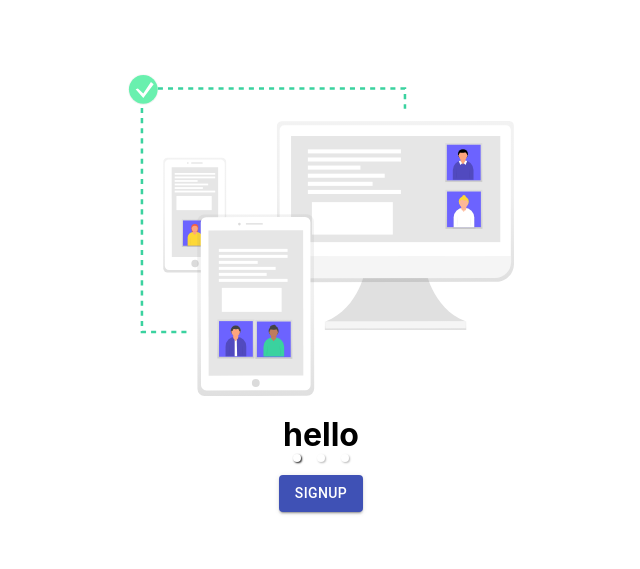
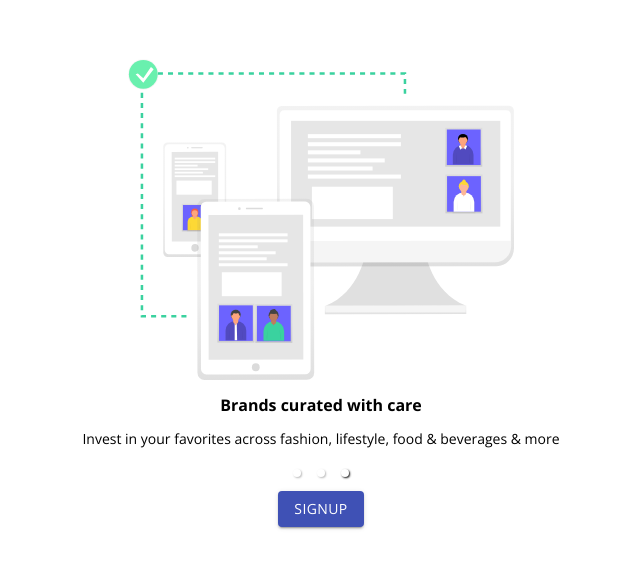
Before and after one commit to udaya28/google-keep-clone, a React (Create React App) app: page / in a window 1280 px wide. Shown: the part 107-676 px from the top of the page, without its empty margins (319-959 px from the left). Built offline with nearby package versions, Linux system fonts and the light colour scheme; no server answers.

Commit message:
made basic structure and added font

```diff
--- a/public/index.html
+++ b/public/index.html
@@ -1,14 +1,12 @@
 <!DOCTYPE html>
 <html lang="en">
+
 <head>
   <meta charset="utf-8" />
   <link rel="icon" href="%PUBLIC_URL%/favicon.ico" />
   <meta name="viewport" content="width=device-width, initial-scale=1" />
   <meta name="theme-color" content="#000000" />
-    <meta
-      name="description"
-      content="Web site created using create-react-app"
-    />
+  <meta name="description" content="Web site created using create-react-app" />
   <link rel="apple-touch-icon" href="%PUBLIC_URL%/logo192.png" />
   <!--
       manifest.json provides metadata used when your web app is installed on a
@@ -24,8 +22,10 @@
       work correctly both with client-side routing and a non-root public URL.
       Learn how to configure a non-root public URL by running `npm run build`.
     -->
-    <title>React App</title>
+  <link href="https://fonts.googleapis.com/css2?family=Open+Sans:wght@300;400;600;700&display=swap" rel="stylesheet">
+  <title>Keep</title>
 </head>
+
 <body>
   <noscript>You need to enable JavaScript to run this app.</noscript>
   <div id="root"></div>
@@ -40,4 +40,5 @@
       To create a production bundle, use `npm run build` or `yarn build`.
     -->
 </body>
+
 </html>
--- a/src/components/LoginPage/loginPage.jsx
+++ b/src/components/LoginPage/loginPage.jsx
@@ -22,30 +22,41 @@ export const LoginPage = () => {
             showArrows={false}
             showStatus={false}
             showThumbs={false}
-            infiniteLoop={true}
-            interval={2000}
+            // infiniteLoop={true}
+            interval={2500}
             stopOnHover={false}
             swipeable={true}
             autoPlay
           >
             <div>
-              <img
-                src={s}
-                alt=""
-              />
-              <h1>hello</h1>
+              <img src={s} alt="" />
+              <div className="content">
+                <p className="heading">Brands curated with care</p>
+                <p className="caption">
+                  Invest in your favorites across fashion, lifestyle, food &
+                  beverages & more
+                </p>
+              </div>
             </div>
             <div>
-              <img
-                src={s}
-                alt=""
-              />
+              <img src={s} alt="" />
+              <div className="content">
+                <p className="heading">Brands curated with care</p>
+                <p className="caption">
+                  Invest in your favorites across fashion, lifestyle, food &
+                  beverages & more
+                </p>
+              </div>
             </div>
             <div>
-              <img
-                src={s}
-                alt=""
-              />
+              <img src={s} alt="" />
+              <div className="content">
+                <p className="heading">Brands curated with care</p>
+                <p className="caption">
+                  Invest in your favorites across fashion, lifestyle, food &
+                  beverages & more
+                </p>
+              </div>
             </div>
           </Carousel>
         </div>
--- a/src/components/LoginPage/loginPage.scss
+++ b/src/components/LoginPage/loginPage.scss
@@ -19,3 +19,16 @@ img {
 :focus {
   outline: none !important;
 }
+.content{
+  padding-bottom: 30px !important;
+  padding: 0px 20px;
+  .heading{
+    font-weight: 700;
+    font-size: 16px;
+
+  }
+  .caption{
+    font-weight: 300;
+    font-size: 14px;
+  }
+}
--- a/src/index.css
+++ b/src/index.css
@@ -161,3 +161,7 @@ template {
 [hidden] {
   display: none;
 }
+
+*{
+  font-family: 'Open Sans', sans-serif;
+}
```
Lines whose indentation alone changed are shown as unchanged.
